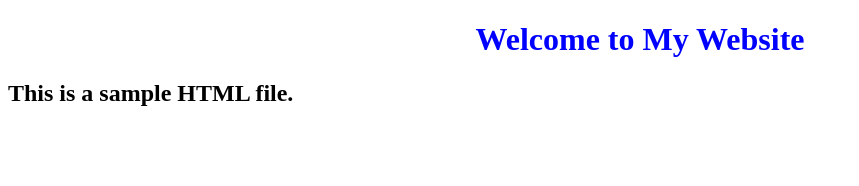
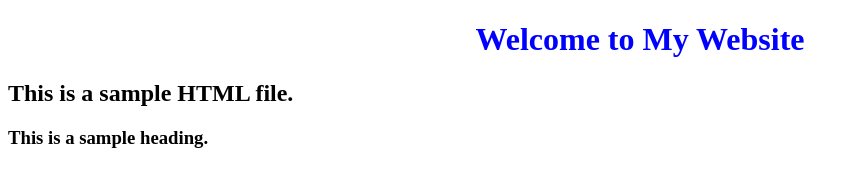
Before and after one commit to Ayushxx007/git-experimentations-2, a plain HTML site: page index.html in a window 1280 px wide. Shown: the whole page, without its empty margins (0-859 px from the left). Drawn offline with Linux system fonts and the light colour scheme.

Commit message:
3rd commit

```diff
--- a/index.html
+++ b/index.html
@@ -12,6 +12,7 @@
 
     <h1>Welcome to My Website  </h1>
     <h2>This is a sample HTML file.</h2>
+    <h3>This is a sample heading.</h3>
 
 
 
```
Also changed, not shown: 1 other file.
